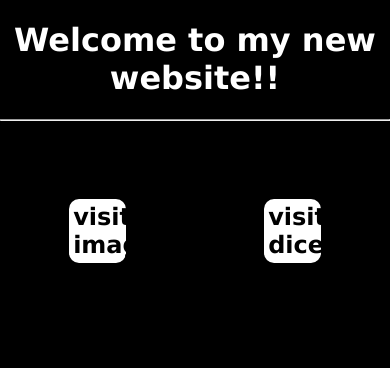
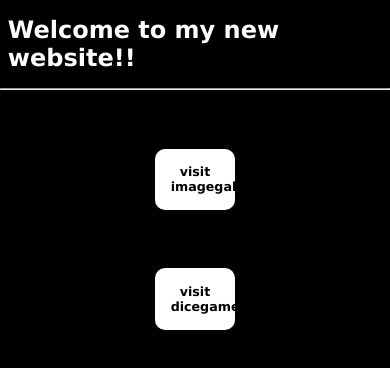
Before and after one commit to Feichtler/Feichtler.github.io, a plain HTML site: page index.html in a window 390 px wide. Drawn offline with Linux system fonts and the light colour scheme.

Commit message:
neuer commit/responsive

```diff
--- /dev/null
+++ b/FeichtmairDice12/style.css
@@ -0,0 +1,28 @@
+@media(max-width: 800px){
+    div {
+       width: 100%;
+       display: block;
+    }
+
+    #flexbox > div{
+        width: 100%;
+        text-align: center;
+        justify-content: center;
+        align-items: center;
+        font-size: 1vh;
+        margin-left: 25%;
+        margin-top: 15%;
+    }
+
+    h1{
+        text-align: left;
+        padding-left: 2%;
+        font-size: x-large;
+
+    }
+
+    hr{
+        color: black
+    }
+
+}
--- a/index.html
+++ b/index.html
@@ -10,12 +10,12 @@
 <body>
     <center><h1>Welcome to my new website!!</h1></center>
 <hr>
-<div style="display: flex; width: 100%; margin-top: 15%;">
+<div id="flexbox">
     <div style="width: 50%">
-<center><h2 style="padding: 2%; background-color: white; color: black; border-radius: 10px; width: 25%; text-align: center;"><a href="./Bilderslideshow-Feichtmair/index.html">visit imagegallery</a></h2></center>
+<center><h2 style="padding: 8%; background-color: white; color: black; border-radius: 10px; width: 25%; text-align: center;"><a href="./Bilderslideshow-Feichtmair/index.html">visit imagegallery</a></h2></center>
     </div>
     <div style="width: 50%">
-        <center><h2 style="padding: 2%; background-color: white; color: black; border-radius: 10px; width: 25%; text-align: center;"><a href="./FeichtmairDice12/index.html">visit dicegame</a></h2></center>
+        <center><h2 style="padding: 8%; background-color: white; color: black; border-radius: 10px; width: 25%; text-align: center;"><a href="./FeichtmairDice12/index.html">visit dicegame</a></h2></center>
     </div>
 </div>
 </body>
--- a/style.css
+++ b/style.css
@@ -11,3 +11,36 @@ a{
     color: black;
     cursor: pointer;
 }
+
+#flexbox{
+    display: flex; width: 100%; margin-top: 15%;
+}
+
+@media(max-width: 800px){
+    #flexbox {
+       width: 100%;
+       display: block;
+    }
+
+    #flexbox > div{
+        width: 100%;
+        text-align: center;
+        justify-content: center;
+        align-items: center;
+        font-size: 1vh;
+        margin-left: 25%;
+        margin-top: 15%;
+    }
+
+    h1{
+        text-align: left;
+        padding-left: 2%;
+        font-size: x-large;
+
+    }
+
+    hr{
+        color: black
+    }
+
+}
```
Also changed, not shown: FeichtmairDice12/index.html (+1 -0 lines).
